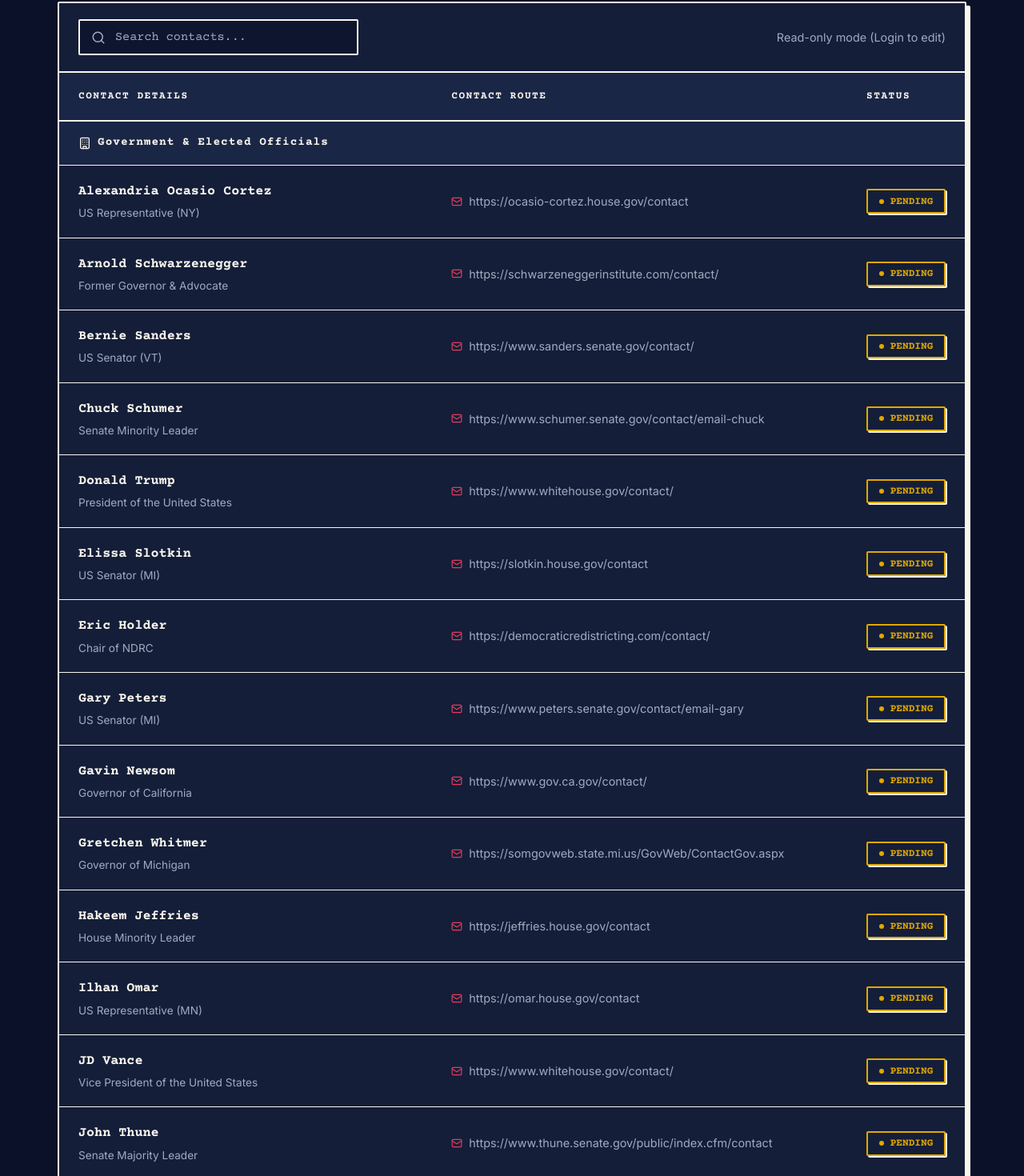
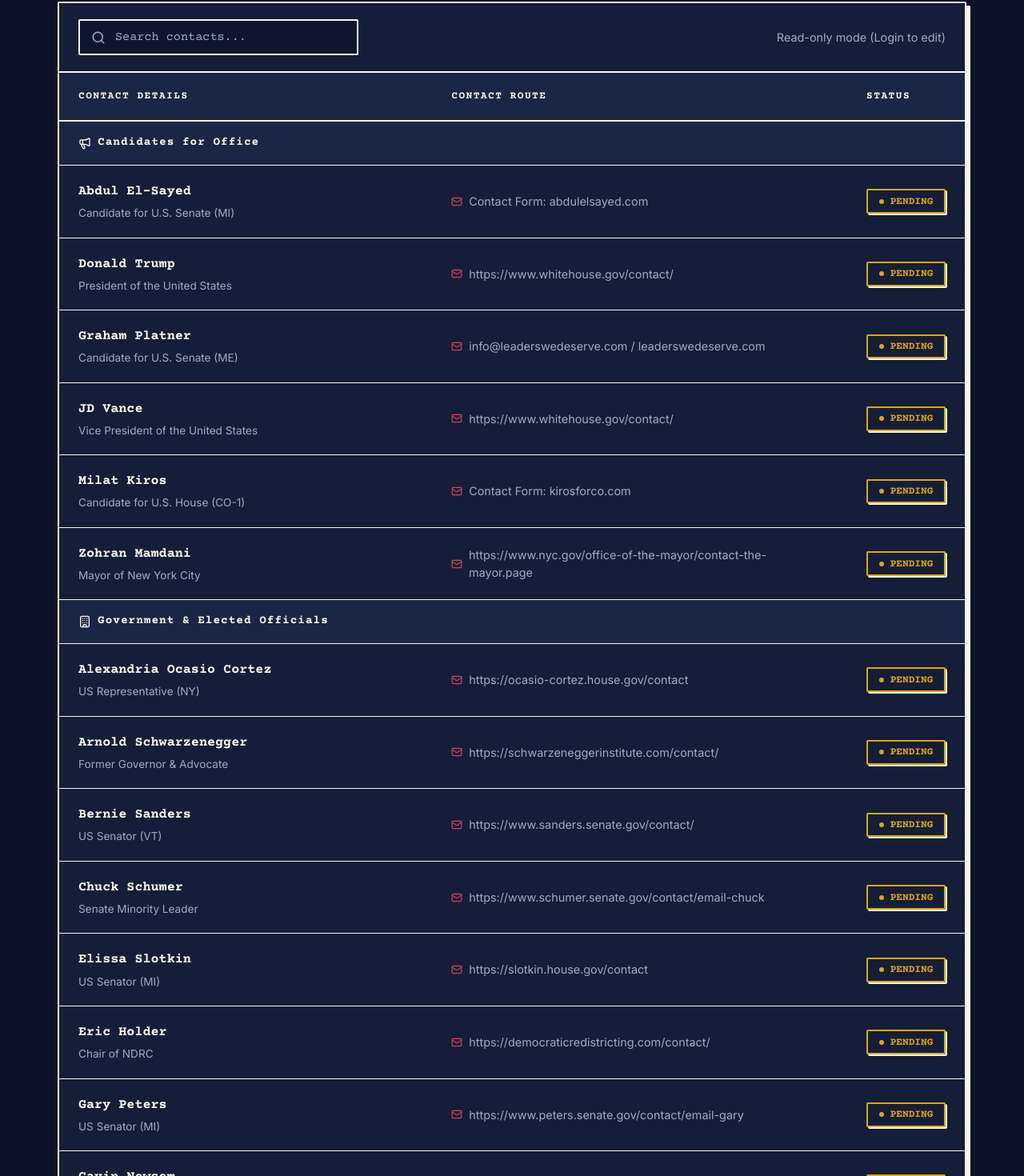
Before and after one commit to howlcipher/redistricting-map-contact, a React (Vite) app: page / in a window 1280 px wide. Shown: the part 444-1914 px from the top of the page at 80% size. Built offline with nearby package versions, Linux system fonts and the light colour scheme.

Commit message:
Create Candidates for Office category and update relevant contacts

```diff
--- a/public/data.json
+++ b/public/data.json
@@ -1,4 +1,52 @@
 [
+  {
+    "id": "43",
+    "category": "Candidates for Office",
+    "title": "Candidate for U.S. Senate (MI)",
+    "name": "Abdul El-Sayed",
+    "contactRoute": "Contact Form: abdulelsayed.com",
+    "status": "Pending"
+  },
+  {
+    "id": "47",
+    "category": "Candidates for Office",
+    "title": "President of the United States",
+    "name": "Donald Trump",
+    "contactRoute": "https://www.whitehouse.gov/contact/",
+    "status": "Pending"
+  },
+  {
+    "id": "41",
+    "category": "Candidates for Office",
+    "title": "Candidate for U.S. Senate (ME)",
+    "name": "Graham Platner",
+    "contactRoute": "info@leaderswedeserve.com / leaderswedeserve.com",
+    "status": "Pending"
+  },
+  {
+    "id": "46",
+    "category": "Candidates for Office",
+    "title": "Vice President of the United States",
+    "name": "JD Vance",
+    "contactRoute": "https://www.whitehouse.gov/contact/",
+    "status": "Pending"
+  },
+  {
+    "id": "42",
+    "category": "Candidates for Office",
+    "title": "Candidate for U.S. House (CO-1)",
+    "name": "Milat Kiros",
+    "contactRoute": "Contact Form: kirosforco.com",
+    "status": "Pending"
+  },
+  {
+    "id": "16",
+    "category": "Candidates for Office",
+    "title": "Mayor of New York City",
+    "name": "Zohran Mamdani",
+    "contactRoute": "https://www.nyc.gov/office-of-the-mayor/contact-the-mayor.page",
+    "status": "Pending"
+  },
   {
     "id": "11",
     "category": "Government & Elected Officials",
@@ -29,14 +77,6 @@
     "title": "Senate Minority Leader",
     "name": "Chuck Schumer",
     "contactRoute": "https://www.schumer.senate.gov/contact/email-chuck",
-    "status": "Pending"
-  },
-  {
-    "id": "47",
-    "category": "Government & Elected Officials",
-    "title": "President of the United States",
-    "name": "Donald Trump",
-    "contactRoute": "https://www.whitehouse.gov/contact/",
     "status": "Pending"
   },
   {
@@ -93,14 +133,6 @@
     "title": "US Representative (MN)",
     "name": "Ilhan Omar",
     "contactRoute": "https://omar.house.gov/contact",
-    "status": "Pending"
-  },
-  {
-    "id": "46",
-    "category": "Government & Elected Officials",
-    "title": "Vice President of the United States",
-    "name": "JD Vance",
-    "contactRoute": "https://www.whitehouse.gov/contact/",
     "status": "Pending"
   },
   {
@@ -176,22 +208,6 @@
     "id": "54"
   },
   {
-    "id": "16",
-    "category": "Government & Elected Officials",
-    "title": "Mayor of New York City",
-    "name": "Zohran Mamdani",
-    "contactRoute": "https://www.nyc.gov/office-of-the-mayor/contact-the-mayor.page",
-    "status": "Pending"
-  },
-  {
-    "id": "43",
-    "category": "Independent Media & Organizations",
-    "title": "Candidate for U.S. Senate (MI)",
-    "name": "Abdul El-Sayed",
-    "contactRoute": "Contact Form: abdulelsayed.com",
-    "status": "Pending"
-  },
-  {
     "id": "33",
     "category": "Independent Media & Organizations",
     "title": "Executive Producer at The Young Turks",
@@ -248,14 +264,6 @@
     "id": "58"
   },
   {
-    "id": "41",
-    "category": "Independent Media & Organizations",
-    "title": "Candidate for U.S. Senate (ME)",
-    "name": "Graham Platner",
-    "contactRoute": "info@leaderswedeserve.com / leaderswedeserve.com",
-    "status": "Pending"
-  },
-  {
     "id": "25",
     "category": "Independent Media & Organizations",
     "title": "Independent Commentator",
@@ -302,14 +310,6 @@
     "contactRoute": "info@lwv.org",
     "status": "Pending",
     "id": "60"
-  },
-  {
-    "id": "42",
-    "category": "Independent Media & Organizations",
-    "title": "Candidate for U.S. House (CO-1)",
-    "name": "Milat Kiros",
-    "contactRoute": "Contact Form: kirosforco.com",
-    "status": "Pending"
   },
   {
     "id": "30",
--- a/src/App.tsx
+++ b/src/App.tsx
@@ -1,5 +1,5 @@
 import React, { useState, useMemo, useEffect } from 'react';
-import { Search, Mail, Building, Users, Activity, Sun, Moon, Code, Lock, Unlock, Loader2, Landmark } from 'lucide-react';
+import { Search, Mail, Building, Users, Activity, Sun, Moon, Code, Lock, Unlock, Loader2, Landmark, Megaphone } from 'lucide-react';
 import type { Contact, ContactStatus } from './data';
 import './index.css';
 
@@ -270,6 +270,7 @@ function App() {
                         {category === 'Media & Data Analytics' && <Activity size={16} />}
                         {category === 'Independent Media & Organizations' && <Users size={16} />}
                         {category === 'Political Parties' && <Landmark size={16} />}
+                        {category === 'Candidates for Office' && <Megaphone size={16} />}
                         {category}
                       </div>
                     </td>
```
